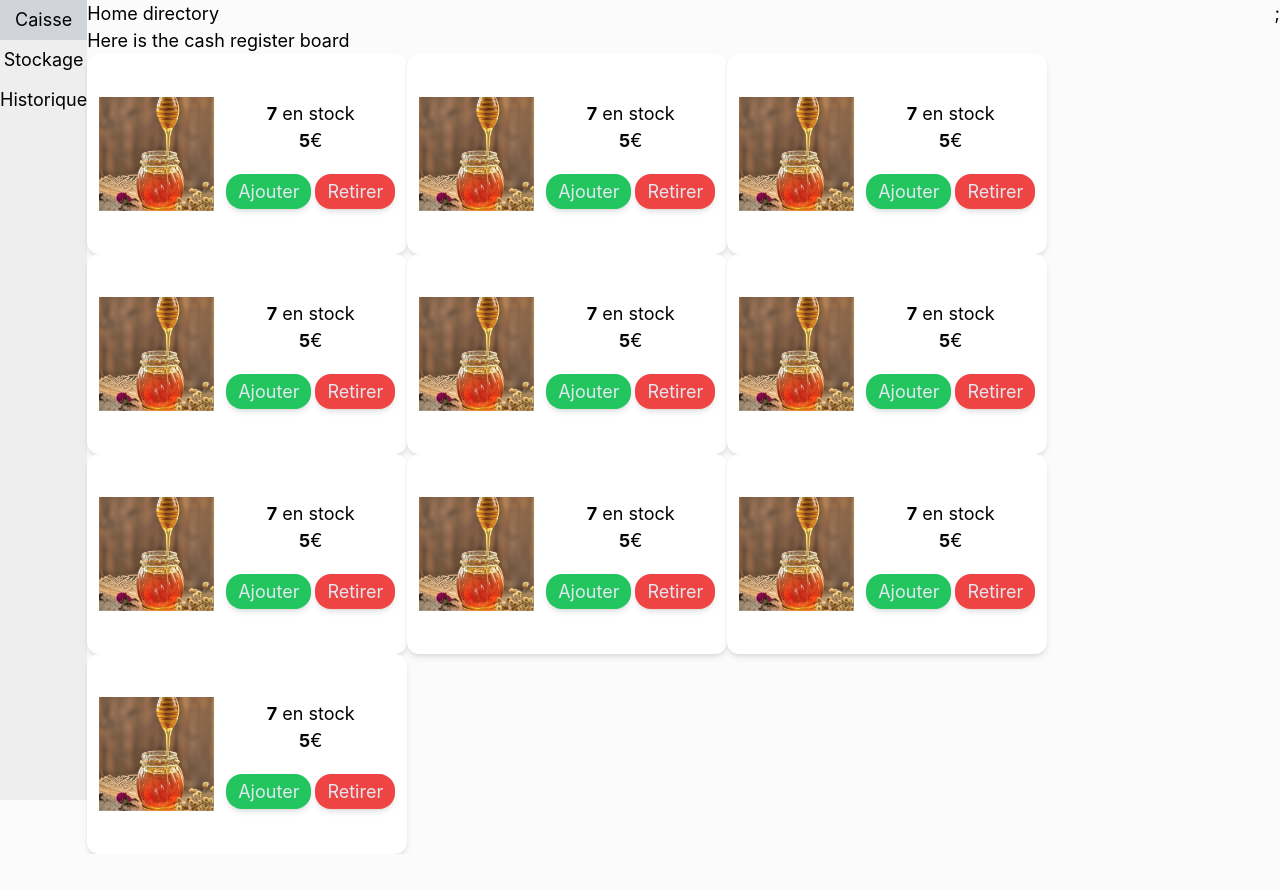
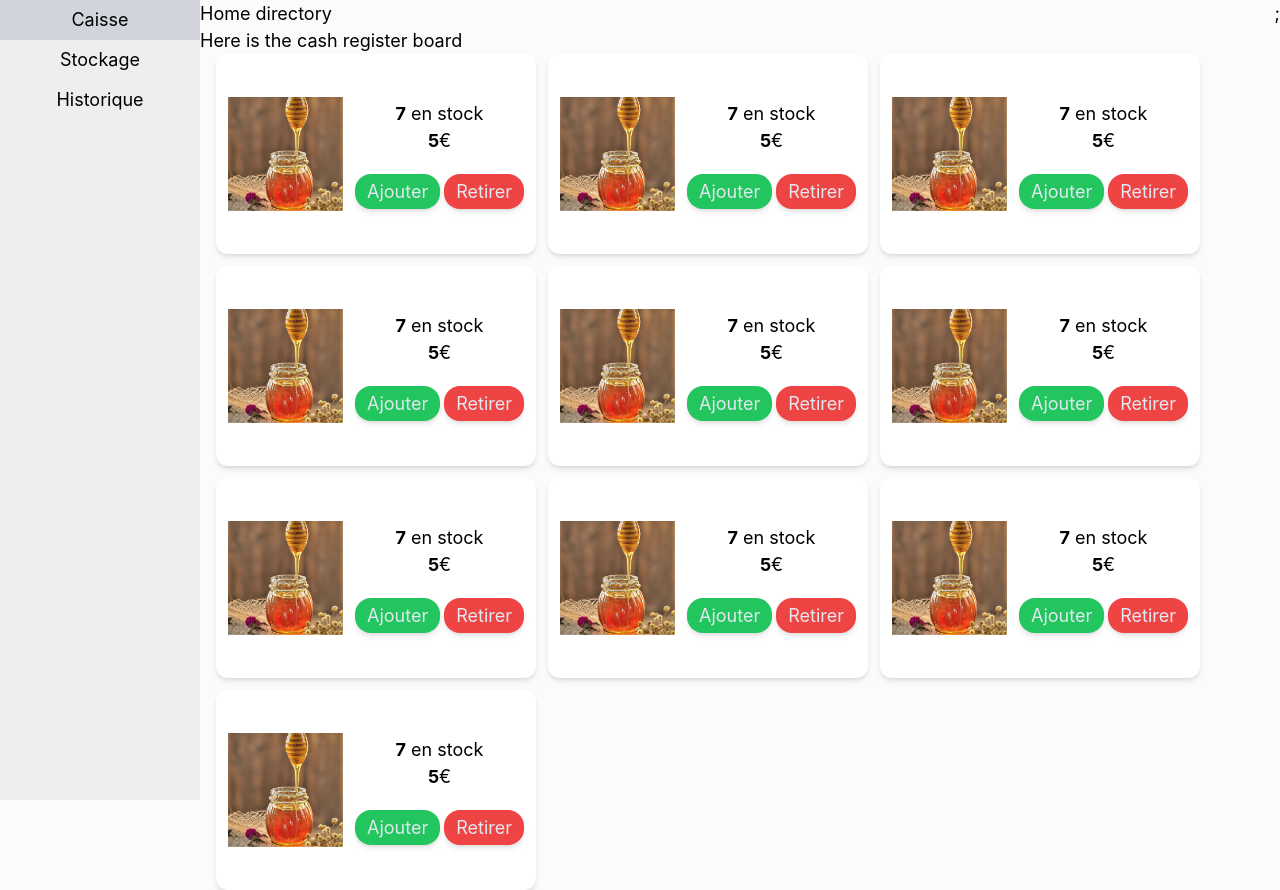
Before and after one commit to paul-rou/CashRegisterApp, a Next.js app in the folder frontend/: page / in a window 1280 px wide. Before the commit the page ends 854 px from the top, so only its background shows below. Built offline with nearby package versions, Linux system fonts and the light colour scheme; no server answers; the database is empty.

Commit message:
[FIX] Drawer no longer shrinks because of ProductLayout

```diff
--- a/frontend/src/components/Drawer/Drawer.tsx
+++ b/frontend/src/components/Drawer/Drawer.tsx
@@ -7,7 +7,7 @@ const Drawer = ({
   navigationElementNames: NavigationElement[];
 }) => {
   return (
-    <nav className="flex flex-col text-center bg-[#EEEEEE] w-[200px] h-full">
+    <nav className="flex flex-col text-center bg-[#EEEEEE] w-[200px] h-full shrink-0">
       {navigationElementNames.map((navigationElement, i) => (
         <DrawerNavigationElement
           name={navigationElement.name}
--- a/frontend/src/components/ProductCard/ProductCard.tsx
+++ b/frontend/src/components/ProductCard/ProductCard.tsx
@@ -20,10 +20,10 @@ const ProductCard = () => {
           <strong>5</strong>€
         </p>
         <div className="flex gap-1 mt-5">
-          <button className="pt-1 pb-1 pl-3 pr-3 rounded-2xl shadow-md bg-green-500 text-slate-200">
+          <button className="pt-1 pb-1 pl-3 pr-3 rounded-2xl shadow-md bg-green-500 text-slate-200 hover:bg-green-600">
             Ajouter
           </button>
-          <button className="pt-1 pb-1 pl-3 pr-3 rounded-2xl shadow-md bg-red-500 text-slate-200">
+          <button className="pt-1 pb-1 pl-3 pr-3 rounded-2xl shadow-md bg-red-500 text-slate-200 hover:bg-red-600">
             Retirer
           </button>
         </div>
--- a/frontend/src/components/ProductLayout/ProductLayout.tsx
+++ b/frontend/src/components/ProductLayout/ProductLayout.tsx
@@ -2,7 +2,7 @@ import ProductCard from "../ProductCard/ProductCard";
 
 const ProductLayout = () => {
   return (
-    <div className="flex flex-wrap w-full">
+    <div className="flex flex-wrap ml-4 gap-3">
       <ProductCard />
       <ProductCard />
       <ProductCard />
```
